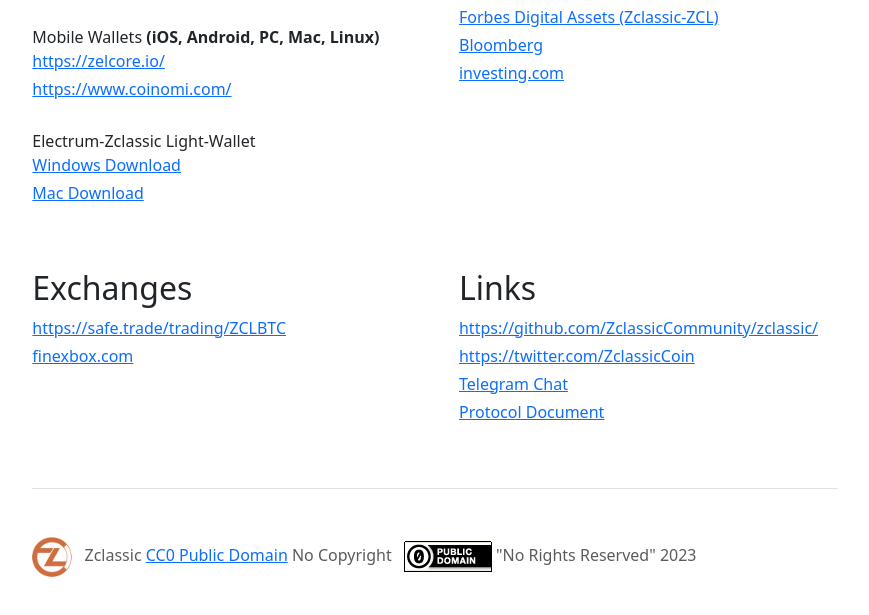
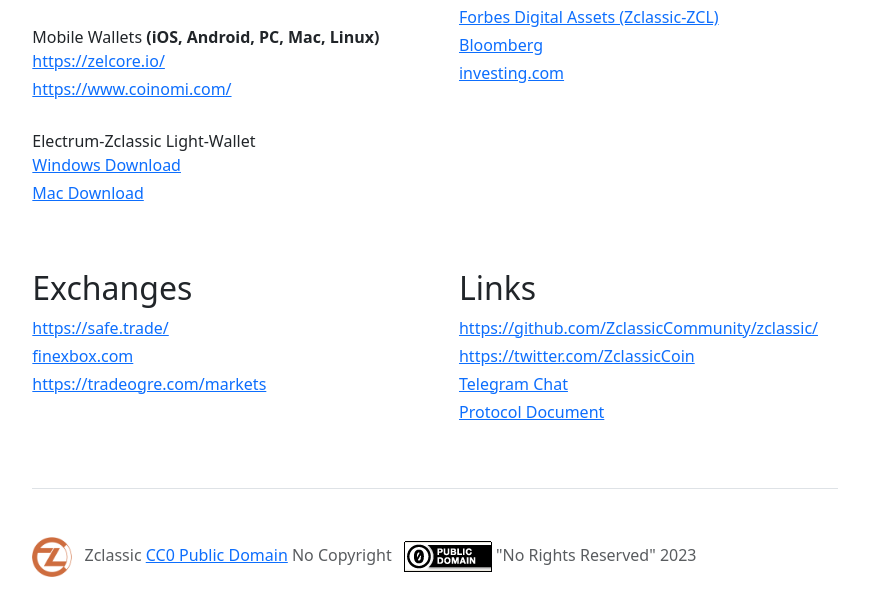
Before and after one commit to ZclassicCommunity/zclassicorg.github.io, a plain HTML site: page index.html in a window 1280 px wide. Shown: the part 735-1350 px from the top of the page, without its empty margins (205-1074 px from the left). Drawn offline with Linux system fonts and the light colour scheme.

Commit message:
Update index.html

```diff
--- a/index.html
+++ b/index.html
@@ -249,13 +249,19 @@
         <ul class="icon-list ps-0">
 
           <li class="d-flex align-items-start mb-1">
-            <a href="https://safe.trade/trading/ZCLBTC">
-              https://safe.trade/trading/ZCLBTC
+            <a href="https://safe.trade/">
+              https://safe.trade/
             </a>
           </li>
           <li class="d-flex align-items-start mb-1">
             <a href="https://www.finexbox.com/Home/Orders/market/pair/ZCL-BTC.html">
               finexbox.com
+            </a>
+          </li>
+
+          <li class="d-flex align-items-start mb-1">
+            <a href="https://tradeogre.com/markets">
+https://tradeogre.com/markets
             </a>
           </li>
 
```
